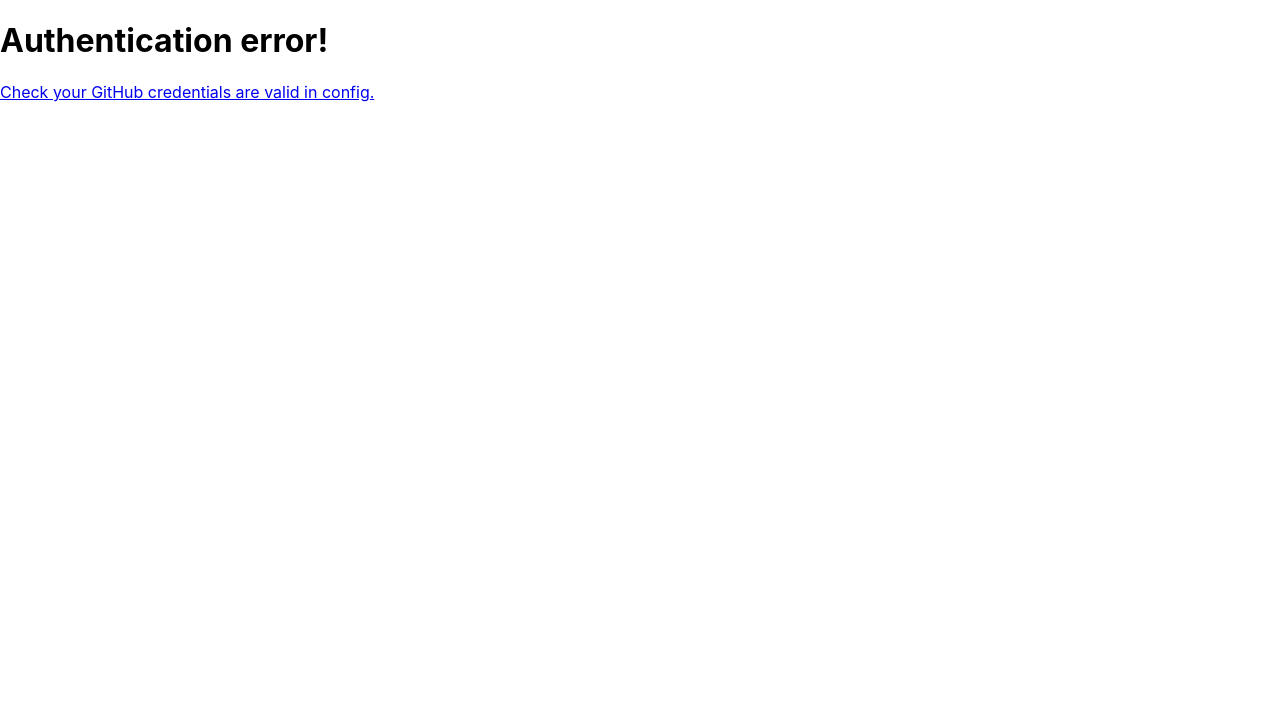
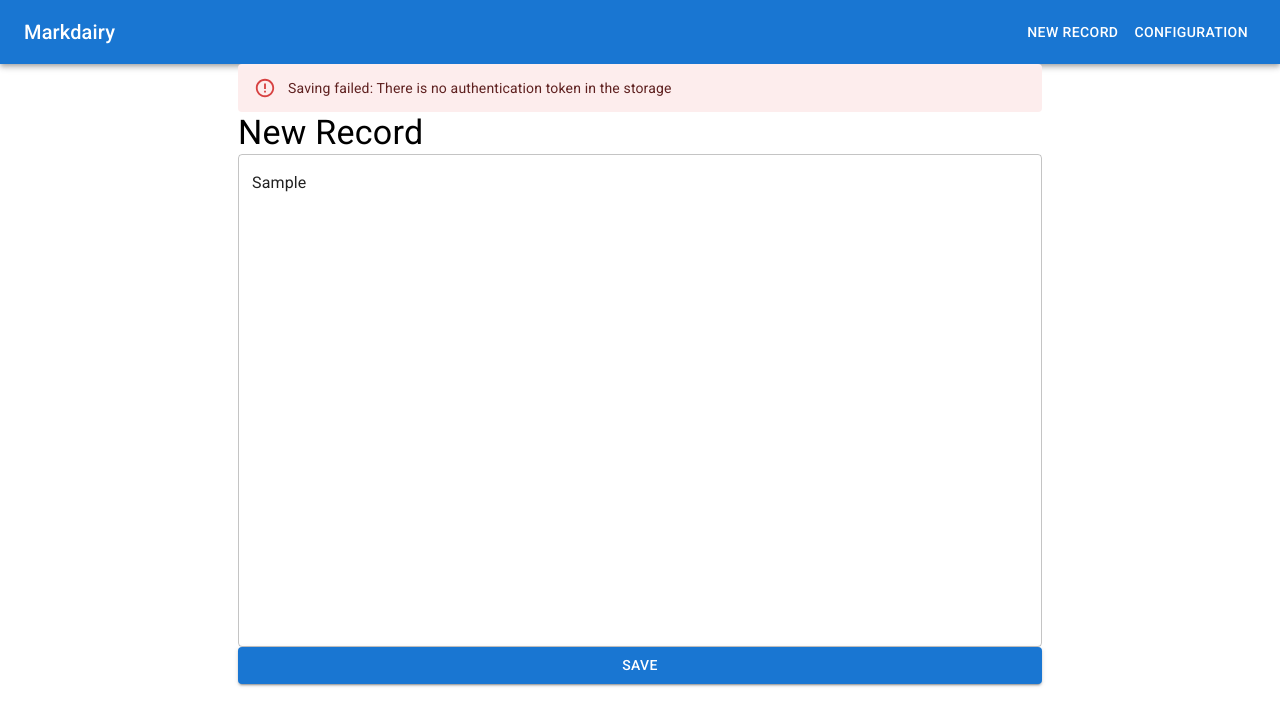
Before and after one commit to siavol/markdiary-web, a React (Create React App) app: page /markdairy-web/new in a window 1280 px wide. Both pictures are taken after typing "Sample" into the empty fields and a click on the button "SAVE". Shown: the top 726 px of the page. Built offline with nearby package versions, Linux system fonts and the light colour scheme.

Commit message:
29 record text should be preserved when any save error happens (#43)
When record save failed, loader handles an error and stays on a "new
record" screen with text preserved

```diff
--- a/src/components/layout.tsx
+++ b/src/components/layout.tsx
@@ -9,6 +9,7 @@ import {
   Button,
   Toolbar,
   IconButton,
+  LinearProgress,
 } from '@mui/material'
 import SettingsIcon from '@mui/icons-material/Settings'
 
@@ -16,7 +17,8 @@ const Layout: React.FunctionComponent = () => {
   const navigation = useNavigation()
   const { t } = useTranslation(['layout', 'general'])
 
-  if (navigation.state === 'idle') {
+  const content = navigation.state === 'idle' ? <Outlet /> : <LinearProgress />
+
   return (
     <Box sx={{ flexGrow: 1 }}>
       <AppBar position="static">
@@ -60,18 +62,9 @@ const Layout: React.FunctionComponent = () => {
         </Toolbar>
       </AppBar>
 
-        <Container maxWidth="md">
-          <Outlet />
-        </Container>
-      </Box>
-    )
-  } else {
-    return (
-      <Box>
-        <p>{t('loading...', { ns: 'general' })}</p>
+      <Container maxWidth="md">{content}</Container>
     </Box>
   )
 }
-}
 
 export default Layout
--- a/src/components/record/record-actions.ts
+++ b/src/components/record/record-actions.ts
@@ -7,15 +7,35 @@ import {
   JournalRecord,
 } from '../../services/journal-repository'
 
+function getSavingError(error: unknown): Error {
+  if (error instanceof Error) {
+    return error
+  }
+  return new Error('Unknown saving error', { cause: error })
+}
+
+export type SaveRecordProblem = {
+  recordText: string
+  error: Error
+}
+
 export async function newRecordAction(
   args: ActionFunctionArgs
-): Promise<Response> {
+): Promise<Response | SaveRecordProblem> {
+  const config = loadConfig()
   const values = Object.fromEntries(await args.request.formData())
+  const recordText = values.content.toString()
 
-  const config = loadConfig()
-  await createRecord(values.content.toString(), config)
-
-  return redirect('/')
+  try {
+    await createRecord(recordText, config)
+    return redirect('/')
+  } catch (err) {
+    console.error('Failed to save a record', err)
+    return {
+      recordText,
+      error: getSavingError(err),
+    }
+  }
 }
 
 export async function recordsLoader(): Promise<JournalRecord[]> {
--- a/src/components/record/record-new.tsx
+++ b/src/components/record/record-new.tsx
@@ -1,14 +1,28 @@
-import { Button, Container, Stack, TextField, Typography } from '@mui/material'
+import {
+  Alert,
+  Button,
+  Container,
+  Stack,
+  TextField,
+  Typography,
+} from '@mui/material'
 import React, { useState } from 'react'
 import { useTranslation } from 'react-i18next'
-import { Form } from 'react-router-dom'
+import { Form, useActionData } from 'react-router-dom'
+import { SaveRecordProblem } from './record-actions'
 
 const RecordNew: React.FunctionComponent = () => {
-  const [content, setContent] = useState('')
+  const savingProblem = useActionData() as SaveRecordProblem | undefined
+  const [content, setContent] = useState(savingProblem?.recordText || '')
   const { t } = useTranslation(['record', 'general'])
+
+  const errorAlert = savingProblem ? (
+    <Alert severity="error">Saving failed: {savingProblem.error.message}</Alert>
+  ) : null
 
   return (
     <Container>
+      {errorAlert}
       <Typography variant="h4">{t('New Record')}</Typography>
       <Form method="post">
         <Stack>
```
Lines whose indentation alone changed are shown as unchanged.
